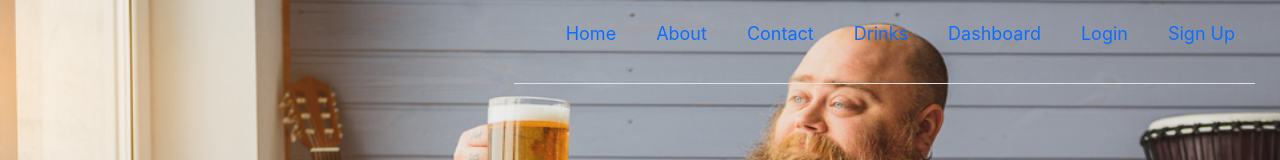
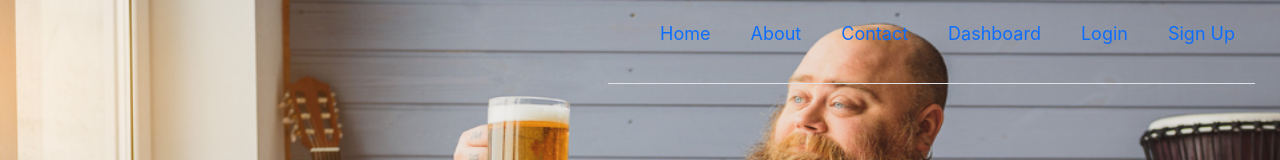
Before and after one commit to iangoodwin173/geo-pairing, a React (Create React App) app in the folder client/: page / in a window 1280 px wide. Shown: the top 160 px of the page. Built offline with nearby package versions, Linux system fonts and the light colour scheme.

Commit message:
removed extra Drinks page

```diff
--- a/client/src/pages/navbar.js
+++ b/client/src/pages/navbar.js
@@ -20,9 +20,6 @@
         <Link to="/Contact">Contact</Link>
       </li>
       <li className="nav-item">
-        <Link to="/Drinks">Drinks</Link>
-      </li>
-      <li className="nav-item">
         <Link to="/Dashboard">Dashboard</Link>
       </li>
       <li className="nav-item">
```
